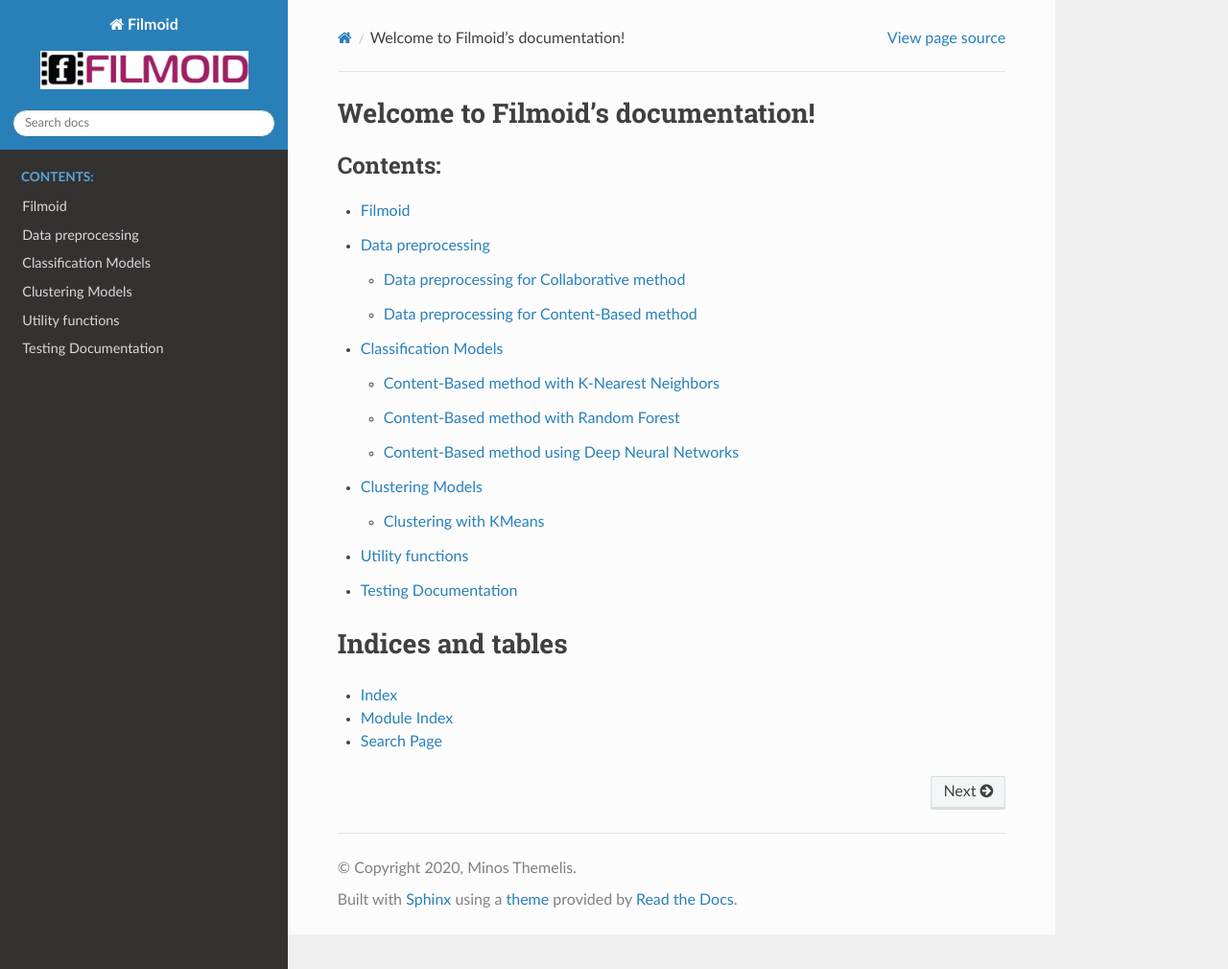
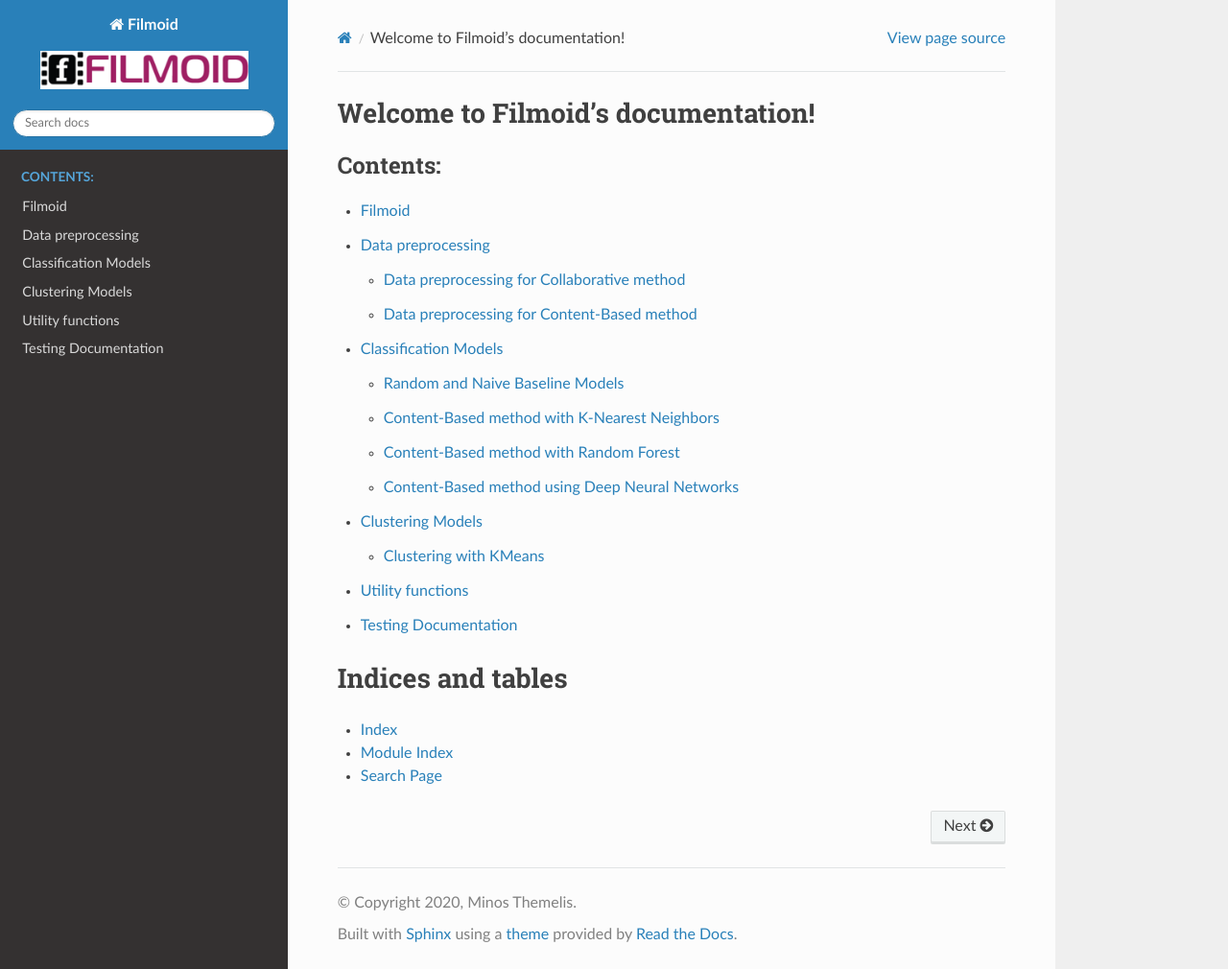
Before and after one commit to minosthem/filmoid, a Sphinx documentation site: the page built from docs/source/index.rst, in a window 1280 px wide and 1010 px high. Shown: the whole window at 96% size. Built offline with Sphinx 7.4.7 and the Read the Docs theme 2.0.0, drawn with Linux system fonts in a browser that asks for light colours.

Commit message:
add documentation files for baseline

```diff
--- /dev/null
+++ b/docs/source/baseline.rst
@@ -0,0 +1,8 @@
+Random and Naive Baseline Models
+===============================================
+
+.. toctree::
+   :caption: Baseline Models
+
+.. automodule:: models.baseline
+   :members:
--- a/docs/source/classifiers.rst
+++ b/docs/source/classifiers.rst
@@ -2,6 +2,7 @@
 =====================
 
 .. toctree::
+        baseline
         knn_classifier
         rf_classifier
         dnn_classifier
```
